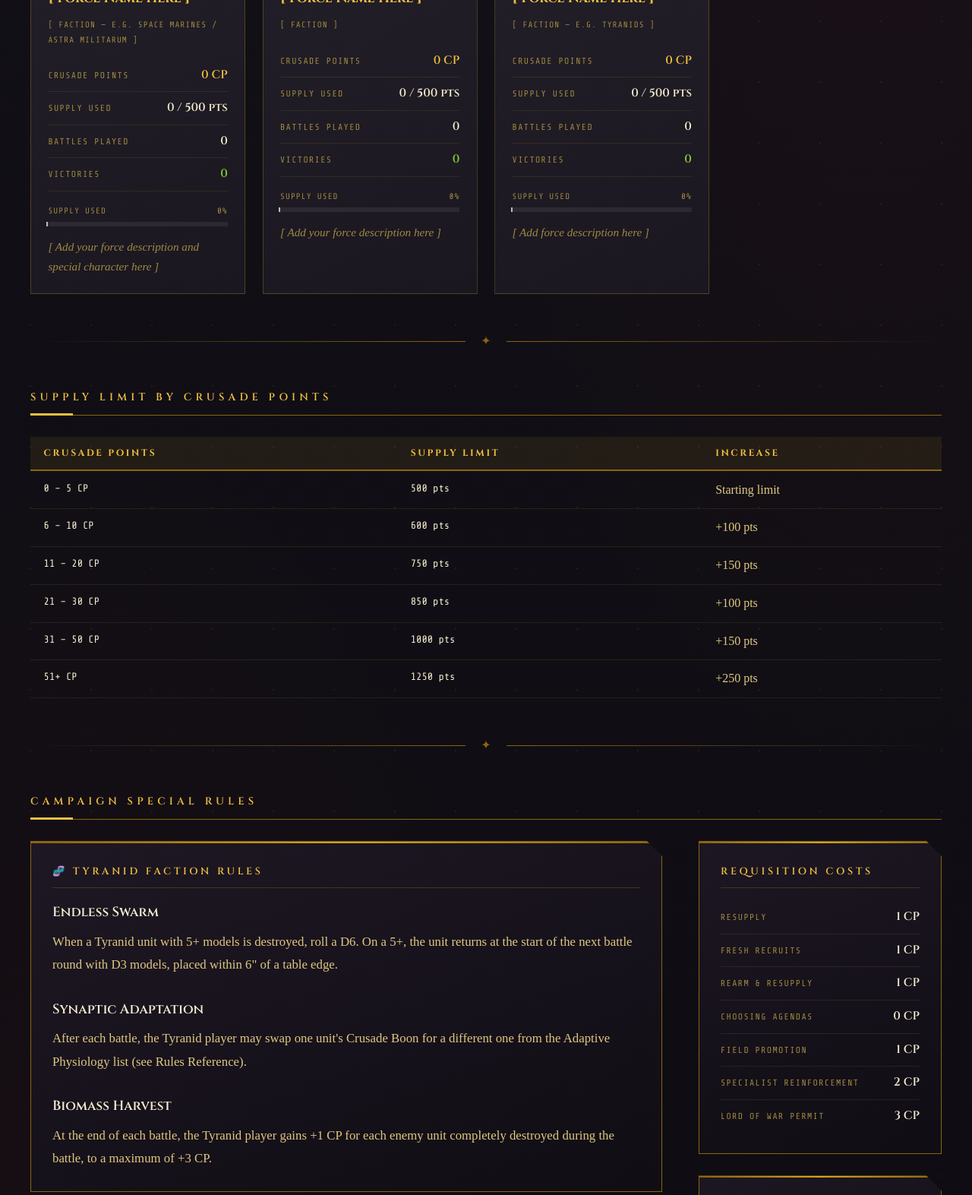
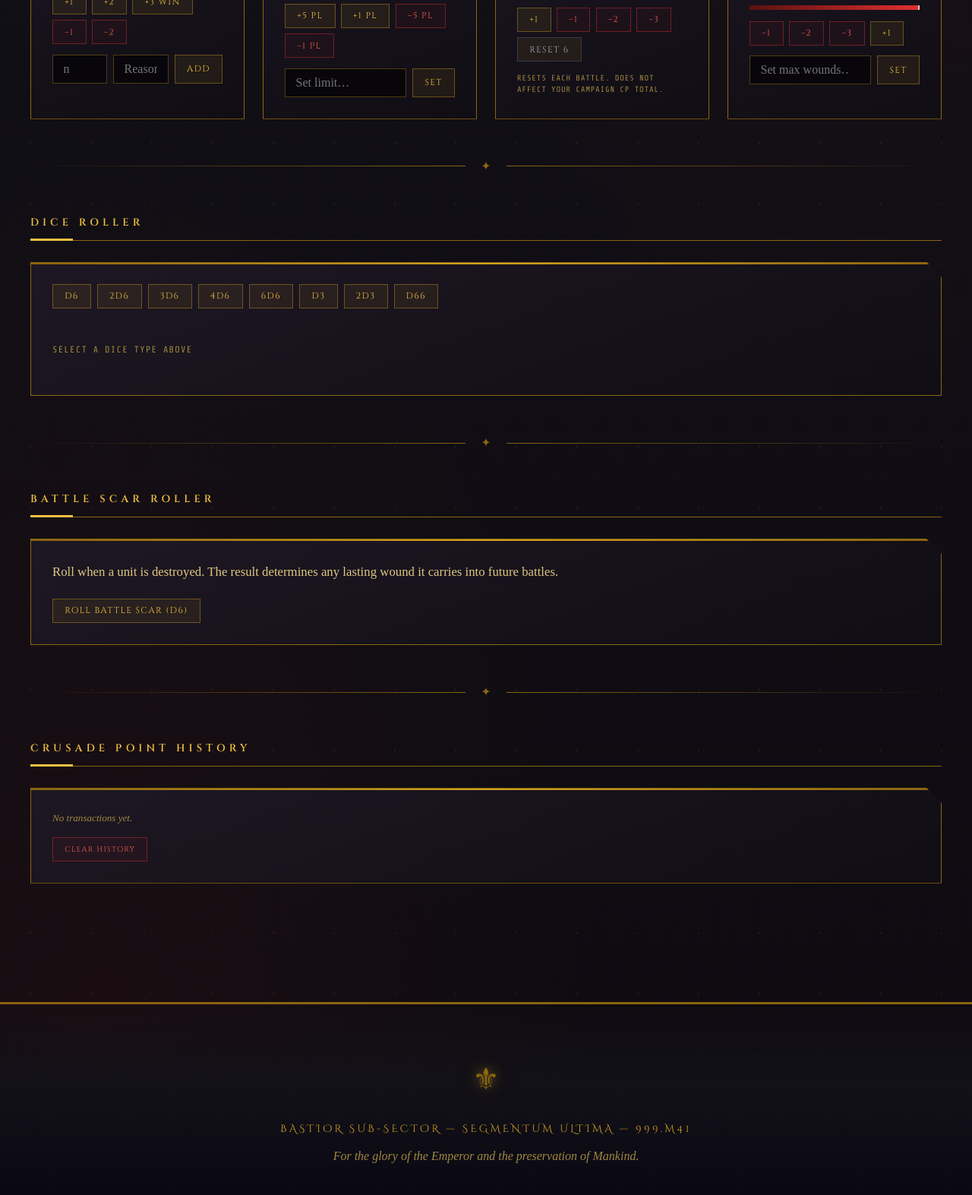
Before and after one commit to nicholasbrownworship/Bastior-Sub-Sector, a plain HTML site: page crusade-order.html in a window 1280 px wide. Shown: the part 732-2305 px from the top of the page at 76% size. Drawn offline with nearby package versions, Linux system fonts and the light colour scheme; a web font is replaced by a local one.

Commit message:
Update crusade-order.html

```diff
--- a/crusade-order.html
+++ b/crusade-order.html
@@ -2,113 +2,170 @@
 <html lang="en">
 <head>
   <meta charset="UTF-8"><meta name="viewport" content="width=device-width, initial-scale=1.0">
-  <title>Order of Battle — Bastior Crusade</title>
+  <title>Campaign Tracker — Bastior Crusade</title>
   <link rel="stylesheet" href="css/style.css">
 </head>
 <body>
 <nav id="site-nav"><div class="nav-brand">Bastior Sub-Sector<span>Tyrannic War Crusade</span></div><ul class="nav-links"><li><a href="index.html">Home</a></li><li><a href="lore.html">Lore</a></li><li><a href="sector-map.html">Sector Map</a></li><li><a href="roster.html">Roster</a></li><li><a href="battle-log.html">Battle Log</a></li><li><a href="crusade-order.html">Order of Battle</a></li><li><a href="agendas.html">Agendas</a></li><li><a href="honour-roll.html">Honours</a></li><li><a href="rules-ref.html">Rules Ref</a></li><li><a href="tracker.html">Tracker</a></li></ul><button class="nav-toggle"><span></span><span></span><span></span></button></nav>
 <div class="page-hero">
   <div class="hero-corner tl"></div><div class="hero-corner tr"></div><div class="hero-corner bl"></div><div class="hero-corner br"></div>
-  <p class="hero-eyebrow">Muster Rolls — Adeptus Administratum</p>
-  <h1>Order of Battle</h1>
-  <p class="subtitle">Registered Crusade forces, campaign special rules, and supply limits.</p>
+  <p class="hero-eyebrow">Administratum — Resource Oversight</p>
+  <h1>Campaign Tracker</h1>
+  <p class="subtitle">Track Crusade Points, Supply, in-game CP, unit wounds, and roll dice — all in one place.</p>
   <div class="hero-rule"><span>✦</span></div>
 </div>
 <main><div class="ticker mb-3"><span class="ticker-text">SHADOW IN THE WARP DETECTED — ASTROPATHIC CHOIR DISRUPTED</span><div class="ticker-sweep"></div></div>
-  <p class="sec-head reveal">Registered Crusade Forces</p>
-  <div class="alert alert-warn reveal"><span class="alert-icon">📋</span><div>Edit this page to fill in your players' force cards. Replace the bracketed placeholders with your actual army names, factions, and stats.</div></div>
-  <div class="card-grid">
-    <div class="card reveal">
-      <div class="card-label"><span class="tag tag-gold">Player 1</span></div>
-      <div class="card-title">[ Force Name Here ]</div>
-      <div style="font-family:var(--font-mono);font-size:0.68rem;color:var(--text-dim);text-transform:uppercase;letter-spacing:0.1em;margin-bottom:1rem;">[ Faction — e.g. Space Marines / Astra Militarum ]</div>
-      <div class="stat-row"><span class="stat-key">Crusade Points</span><span class="stat-val warning">0 CP</span></div>
-      <div class="stat-row"><span class="stat-key">Supply Used</span><span class="stat-val">0 / 500 pts</span></span></div>
-      <div class="stat-row"><span class="stat-key">Battles Played</span><span class="stat-val">0</span></div>
-      <div class="stat-row"><span class="stat-key">Victories</span><span class="stat-val ok">0</span></div>
-      <div class="bar-wrap mt-2"><div class="bar-labels"><span>Supply Used</span><span>0%</span></div><div class="bar-track"><div class="bar-fill imperial" style="width:0%"></div></div></div>
-      <p style="font-style:italic;font-size:0.95rem;color:var(--text-dim);margin-top:0.9rem;">[ Add your force description and special character here ]</p>
+  <div style="display:grid;grid-template-columns:repeat(auto-fill,minmax(280px,1fr));gap:1.5rem;margin-bottom:3rem;">
+
+    <!-- CRUSADE POINTS -->
+    <div class="panel reveal" style="margin:0;">
+      <div class="panel-title">Crusade Points</div>
+      <div class="big-num cp-live" id="cp-disp">0</div>
+      <div class="big-lbl">Total Campaign CP</div>
+      <div class="ctrl-btns">
+        <button class="ctrl-btn" onclick="cpAdj(1,'Earned')">+1</button>
+        <button class="ctrl-btn" onclick="cpAdj(2,'Earned')">+2</button>
+        <button class="ctrl-btn" onclick="cpAdj(3,'Battle Win')">+3 Win</button>
+        <button class="ctrl-btn sub" onclick="cpAdj(-1,'Requisition')">−1</button>
+        <button class="ctrl-btn sub" onclick="cpAdj(-2,'Requisition')">−2</button>
+      </div>
+      <div style="display:flex;gap:0.5rem;margin-top:0.85rem;">
+        <input type="number" id="cp-n" class="f-input" style="width:72px;" placeholder="n">
+        <input type="text"   id="cp-r" class="f-input" placeholder="Reason…">
+        <button class="ctrl-btn" onclick="cpCustom()">Add</button>
+      </div>
     </div>
-    <div class="card reveal d1">
-      <div class="card-label"><span class="tag tag-gold">Player 2</span></div>
-      <div class="card-title">[ Force Name Here ]</div>
-      <div style="font-family:var(--font-mono);font-size:0.68rem;color:var(--text-dim);text-transform:uppercase;letter-spacing:0.1em;margin-bottom:1rem;">[ Faction ]</div>
-      <div class="stat-row"><span class="stat-key">Crusade Points</span><span class="stat-val warning">0 CP</span></div>
-      <div class="stat-row"><span class="stat-key">Supply Used</span><span class="stat-val">0 / 500 pts</span></span></div>
-      <div class="stat-row"><span class="stat-key">Battles Played</span><span class="stat-val">0</span></div>
-      <div class="stat-row"><span class="stat-key">Victories</span><span class="stat-val ok">0</span></div>
-      <div class="bar-wrap mt-2"><div class="bar-labels"><span>Supply Used</span><span>0%</span></div><div class="bar-track"><div class="bar-fill imperial" style="width:0%"></div></div></div>
-      <p style="font-style:italic;font-size:0.95rem;color:var(--text-dim);margin-top:0.9rem;">[ Add your force description here ]</p>
+
+    <!-- SUPPLY -->
+    <div class="panel reveal d1" style="margin:0;">
+      <div class="panel-title">Supply Limit</div>
+      <div style="display:flex;gap:1rem;align-items:baseline;">
+        <div><div class="big-num sup-used-live" id="sup-used-disp">0</div><div class="big-lbl">Used PL</div></div>
+        <div style="font-family:var(--font-display);font-size:1.8rem;color:var(--text-dim);">/</div>
+        <div><div class="big-num sup-max-live" id="sup-max-disp" style="font-size:2.8rem;color:var(--bone);">50</div><div class="big-lbl">Limit</div></div>
+      </div>
+      <div class="bar-wrap"><div class="bar-track"><div class="bar-fill imperial" id="sup-bar" style="width:0%"></div></div></div>
+      <div class="ctrl-btns">
+        <button class="ctrl-btn" onclick="supAdj(5)">+5 PL</button>
+        <button class="ctrl-btn" onclick="supAdj(1)">+1 PL</button>
+        <button class="ctrl-btn sub" onclick="supAdj(-5)">−5 PL</button>
+        <button class="ctrl-btn sub" onclick="supAdj(-1)">−1 PL</button>
+      </div>
+      <div style="display:flex;gap:0.5rem;margin-top:0.85rem;">
+        <input type="number" id="sup-lim" class="f-input" placeholder="Set limit…">
+        <button class="ctrl-btn" onclick="supSetMax()">Set</button>
+      </div>
     </div>
-    <div class="card reveal d2">
-      <div class="card-label"><span class="tag tag-hive">Player 3</span></div>
-      <div class="card-title">[ Force Name Here ]</div>
-      <div style="font-family:var(--font-mono);font-size:0.68rem;color:var(--text-dim);text-transform:uppercase;letter-spacing:0.1em;margin-bottom:1rem;">[ Faction — e.g. Tyranids ]</div>
-      <div class="stat-row"><span class="stat-key">Crusade Points</span><span class="stat-val warning">0 CP</span></div>
-      <div class="stat-row"><span class="stat-key">Supply Used</span><span class="stat-val">0 / 500 pts</span></span></div>
-      <div class="stat-row"><span class="stat-key">Battles Played</span><span class="stat-val">0</span></div>
-      <div class="stat-row"><span class="stat-key">Victories</span><span class="stat-val ok">0</span></div>
-      <div class="bar-wrap mt-2"><div class="bar-labels"><span>Supply Used</span><span>0%</span></div><div class="bar-track"><div class="bar-fill tyranid" style="width:0%"></div></div></div>
-      <p style="font-style:italic;font-size:0.95rem;color:var(--text-dim);margin-top:0.9rem;">[ Add force description here ]</p>
+
+    <!-- IN-GAME CP -->
+    <div class="panel reveal d2" style="margin:0;">
+      <div class="panel-title">In-Game Command Points</div>
+      <div class="big-num ig-live" id="ig-disp">6</div>
+      <div class="big-lbl">CP Remaining This Battle</div>
+      <div class="ctrl-btns">
+        <button class="ctrl-btn" onclick="igAdj(1)">+1</button>
+        <button class="ctrl-btn sub" onclick="igAdj(-1)">−1</button>
+        <button class="ctrl-btn sub" onclick="igAdj(-2)">−2</button>
+        <button class="ctrl-btn sub" onclick="igAdj(-3)">−3</button>
+        <button class="ctrl-btn" onclick="igReset(6)" style="color:var(--steel-light);border-color:rgba(90,101,120,0.4);">Reset 6</button>
+      </div>
+      <p style="font-family:var(--font-mono);font-size:0.65rem;color:var(--text-dim);margin-top:0.9rem;text-transform:uppercase;letter-spacing:0.08em;line-height:1.5;">Resets each battle. Does not affect your campaign CP total.</p>
+    </div>
+
+    <!-- WOUND COUNTER -->
+    <div class="panel reveal d3" style="margin:0;">
+      <div class="panel-title">Unit Wound Counter</div>
+      <div class="big-num w-live" id="w-disp">10</div>
+      <div class="big-lbl">Wounds Remaining</div>
+      <div class="bar-wrap"><div class="bar-track"><div class="bar-fill danger" id="w-bar" style="width:100%"></div></div></div>
+      <div class="ctrl-btns">
+        <button class="ctrl-btn sub" onclick="wAdj(-1)">−1</button>
+        <button class="ctrl-btn sub" onclick="wAdj(-2)">−2</button>
+        <button class="ctrl-btn sub" onclick="wAdj(-3)">−3</button>
+        <button class="ctrl-btn" onclick="wAdj(1)">+1</button>
+      </div>
+      <div style="display:flex;gap:0.5rem;margin-top:0.85rem;">
+        <input type="number" id="w-max" class="f-input" placeholder="Set max wounds…">
+        <button class="ctrl-btn" onclick="wSetMax()">Set</button>
+      </div>
     </div>
   </div>
 
+  <!-- DICE ROLLER -->
   <div class="divider"><span>✦</span></div>
-  <p class="sec-head reveal">Supply Limit by Crusade Points</p>
-  <table class="tbl reveal"><thead><tr><th>Crusade Points</th><th>Supply Limit</th><th>Increase</th></tr></thead><tbody>
-    <tr><td class="mono">0 – 5 CP</td><td class="mono">500 pts</td><td>Starting limit</td></tr>
-    <tr><td class="mono">6 – 10 CP</td><td class="mono">600 pts</td><td>+100 pts</td></tr>
-    <tr><td class="mono">11 – 20 CP</td><td class="mono">750 pts</td><td>+150 pts</td></tr>
-    <tr><td class="mono">21 – 30 CP</td><td class="mono">850 pts</td><td>+100 pts</td></tr>
-    <tr><td class="mono">31 – 50 CP</td><td class="mono">1000 pts</td><td>+150 pts</td></tr>
-    <tr><td class="mono">51+ CP</td><td class="mono">1250 pts</td><td>+250 pts</td></tr>
-  </tbody></table>
+  <p class="sec-head reveal">Dice Roller</p>
+  <div class="panel reveal">
+    <div style="display:flex;gap:0.5rem;flex-wrap:wrap;margin-bottom:1.4rem;">
+      <button class="ctrl-btn" onclick="rollDice(6,1)">D6</button>
+      <button class="ctrl-btn" onclick="rollDice(6,2)">2D6</button>
+      <button class="ctrl-btn" onclick="rollDice(6,3)">3D6</button>
+      <button class="ctrl-btn" onclick="rollDice(6,4)">4D6</button>
+      <button class="ctrl-btn" onclick="rollDice(6,6)">6D6</button>
+      <button class="ctrl-btn" onclick="rollDice(3,1)">D3</button>
+      <button class="ctrl-btn" onclick="rollDice(3,2)">2D3</button>
+      <button class="ctrl-btn" onclick="rollD66()">D66</button>
+    </div>
+    <div id="dice-result" style="min-height:64px;display:flex;align-items:center;gap:0.75rem;flex-wrap:wrap;">
+      <span style="font-family:var(--font-mono);font-size:0.75rem;color:var(--text-dim);text-transform:uppercase;letter-spacing:0.1em;">Select a dice type above</span>
+    </div>
+  </div>
 
+  <!-- BATTLE SCAR ROLLER -->
   <div class="divider"><span>✦</span></div>
-  <p class="sec-head reveal">Campaign Special Rules</p>
-  <div class="two-col">
-    <div>
-      <div class="panel reveal">
-        <div class="panel-title">🧬 Tyranid Faction Rules</div>
-        <h3 class="lore-sh" style="margin-top:0;">Endless Swarm</h3>
-        <p>When a Tyranid unit with 5+ models is destroyed, roll a D6. On a 5+, the unit returns at the start of the next battle round with D3 models, placed within 6" of a table edge.</p>
-        <h3 class="lore-sh">Synaptic Adaptation</h3>
-        <p>After each battle, the Tyranid player may swap one unit's Crusade Boon for a different one from the Adaptive Physiology list (see Rules Reference).</p>
-        <h3 class="lore-sh">Biomass Harvest</h3>
-        <p>At the end of each battle, the Tyranid player gains +1 CP for each enemy unit completely destroyed during the battle, to a maximum of +3 CP.</p>
-      </div>
-      <div class="panel reveal d1">
-        <div class="panel-title">⚜ Imperial Faction Rules</div>
-        <h3 class="lore-sh" style="margin-top:0;">Defenders of Humanity</h3>
-        <p>Imperial units gain +1 to Battle-shock tests while within 6" of an objective marker. This stacks with other modifiers.</p>
-        <h3 class="lore-sh">Last Stand</h3>
-        <p>Once per battle, when an Imperial unit would be destroyed, roll a D6. On a 6, that unit instead survives with 1 model remaining at 1 Wound. May not be used by Titanic units.</p>
-        <h3 class="lore-sh">Crusade of Faith</h3>
-        <p>Imperial forces earn +1 bonus CP (not added to roster total) whenever they complete a narrative Agenda in full. This bonus may be spent immediately on Stratagems.</p>
-      </div>
-    </div>
-    <aside class="sidebar">
-      <div class="panel reveal">
-        <div class="panel-title">Requisition Costs</div>
-        <div class="stat-row"><span class="stat-key">Resupply</span><span class="stat-val">1 CP</span></div>
-        <div class="stat-row"><span class="stat-key">Fresh Recruits</span><span class="stat-val">1 CP</span></div>
-        <div class="stat-row"><span class="stat-key">Rearm &amp; Resupply</span><span class="stat-val">1 CP</span></div>
-        <div class="stat-row"><span class="stat-key">Choosing Agendas</span><span class="stat-val">0 CP</span></div>
-        <div class="stat-row"><span class="stat-key">Field Promotion</span><span class="stat-val">1 CP</span></div>
-        <div class="stat-row"><span class="stat-key">Specialist Reinforcement</span><span class="stat-val">2 CP</span></div>
-        <div class="stat-row"><span class="stat-key">Lord of War permit</span><span class="stat-val">3 CP</span></div>
-      </div>
-      <div class="panel reveal d1">
-        <div class="panel-title">Current Tracker</div>
-        <div class="stat-row"><span class="stat-key">Your CP</span><span class="stat-val warning"><span class="cp-live">0</span></span></div>
-        <div class="stat-row"><span class="stat-key">Supply Used</span><span class="stat-val"><span class="sup-used-live">0</span> PL</span></div>
-        <div class="stat-row"><span class="stat-key">Supply Limit</span><span class="stat-val"><span class="sup-max-live">50</span> PL</span></div>
-        <div style="margin-top:1rem;"><a href="tracker.html" class="btn" style="width:100%;text-align:center;display:block;clip-path:none;padding:0.6rem;font-size:0.7rem;"><span>Open Tracker →</span></a></div>
-      </div>
-    </aside>
+  <p class="sec-head reveal">Battle Scar Roller</p>
+  <div class="panel reveal">
+    <p style="margin-bottom:1rem;">Roll when a unit is destroyed. The result determines any lasting wound it carries into future battles.</p>
+    <button class="ctrl-btn" onclick="rollScar()">Roll Battle Scar (D6)</button>
+    <div id="scar-result" style="display:none;margin-top:1.25rem;"></div>
+  </div>
+
+  <!-- CP HISTORY -->
+  <div class="divider"><span>✦</span></div>
+  <p class="sec-head reveal">Crusade Point History</p>
+  <div class="panel reveal">
+    <ul id="cp-hist" style="list-style:none;max-height:300px;overflow-y:auto;padding:0;"></ul>
+    <button class="ctrl-btn sub" style="margin-top:0.85rem;font-size:0.62rem;" onclick="clearHist()">Clear History</button>
   </div>
 </main>
 <footer><div class="footer-title">Bastior Sub-Sector — Segmentum Ultima — 999.M41</div><p class="footer-tagline">For the glory of the Emperor and the preservation of Mankind.</p><ul class="footer-links"><li><a href="index.html">Home</a></li><li><a href="roster.html">Roster</a></li><li><a href="tracker.html">Tracker</a></li><li><a href="rules-ref.html">Rules Ref</a></li></ul></footer>
-<script src="js/main.js"></script>
+<script src="js/main.js"></script><script>
+const SCARS=[
+  {n:"Decimated",    fx:"Remove D3 models (min 1). Single-model unit: −1 Wound (min 1)."},
+  {n:"Battle-Weary", fx:"−1 to Advance rolls. Removed after earning 2+ XP in future battles."},
+  {n:"Haunted",      fx:"−1 to Battle-shock tests. Removed after a battle in which the unit did not fall back."},
+  {n:"Devastated",   fx:"−1 to hit rolls in the Shooting phase. Removed after your force wins a battle."},
+  {n:"Scarred",      fx:"−1 Toughness. Removed after earning 3+ XP in future battles."},
+  {n:"Haunted by the Hive", fx:"Permanently −2 Leadership. Cannot benefit from friendly Aura abilities for the rest of the campaign. Cannot be removed."},
+];
+
+function cpAdj(n,r){window.Tracker.cp(n,r);}
+function cpCustom(){const n=parseInt(document.getElementById("cp-n").value),r=document.getElementById("cp-r").value.trim()||"Manual";if(isNaN(n))return;cpAdj(n,r);document.getElementById("cp-n").value="";document.getElementById("cp-r").value="";}
+function supAdj(n){const d=window.Tracker.load();d.supUsed=Math.max(0,d.supUsed+n);window.Tracker.save(d);window.Tracker.render();}
+function supSetMax(){const n=parseInt(document.getElementById("sup-lim").value);if(!n||n<1)return;const d=window.Tracker.load();d.supMax=n;window.Tracker.save(d);window.Tracker.render();document.getElementById("sup-lim").value="";}
+function igAdj(n){const d=window.Tracker.load();d.ig=Math.max(0,d.ig+n);window.Tracker.save(d);window.Tracker.render();}
+function igReset(n){const d=window.Tracker.load();d.ig=n;window.Tracker.save(d);window.Tracker.render();}
+function wAdj(n){const d=window.Tracker.load();d.w=Math.min(d.wMax,Math.max(0,d.w+n));window.Tracker.save(d);window.Tracker.render();}
+function wSetMax(){const n=parseInt(document.getElementById("w-max").value);if(!n||n<1)return;const d=window.Tracker.load();d.wMax=n;d.w=n;window.Tracker.save(d);window.Tracker.render();document.getElementById("w-max").value="";}
+function clearHist(){if(!confirm("Clear all CP history?"))return;const d=window.Tracker.load();d.hist=[];window.Tracker.save(d);window.Tracker.render();}
+
+function rollDice(s,c){
+  const rs=Array.from({length:c},()=>Math.floor(Math.random()*s)+1);
+  const tot=rs.reduce((a,b)=>a+b,0);
+  document.getElementById("dice-result").innerHTML=
+    rs.map(v=>`<div class="dice-pip rolling">${v}</div>`).join("")+
+    (c>1?`<div style="font-family:var(--font-heading);font-size:1.3rem;color:var(--bone);margin-left:0.5rem;">= <span style="color:var(--gold-bright);">${tot}</span></div>`:"");
+}
+function rollD66(){
+  const t=Math.floor(Math.random()*6)+1,u=Math.floor(Math.random()*6)+1;
+  document.getElementById("dice-result").innerHTML=
+    `<div class="dice-pip rolling">${t}</div><div class="dice-pip rolling">${u}</div><div style="font-family:var(--font-heading);font-size:1.3rem;color:var(--bone);margin-left:0.5rem;">= <span style="color:var(--gold-bright);">${t}${u}</span></div>`;
+}
+function rollScar(){
+  const r=Math.floor(Math.random()*6),s=SCARS[r];
+  const el=document.getElementById("scar-result");
+  el.style.display="block";
+  el.innerHTML=`<div style="background:rgba(122,24,24,0.1);border:1px solid rgba(204,32,32,0.35);padding:1.1rem 1.3rem;"><div style="font-family:var(--font-mono);font-size:0.65rem;color:var(--blood-bright);text-transform:uppercase;letter-spacing:0.15em;margin-bottom:0.35rem;">Roll: ${r+1}</div><div style="font-family:var(--font-heading);font-size:1.15rem;font-weight:700;color:var(--bone);margin-bottom:0.4rem;">${s.n}</div><div style="font-size:0.95rem;color:var(--text-main);line-height:1.65;">${s.fx}</div></div>`;
+}
+</script>
 </body>
 </html>
```
